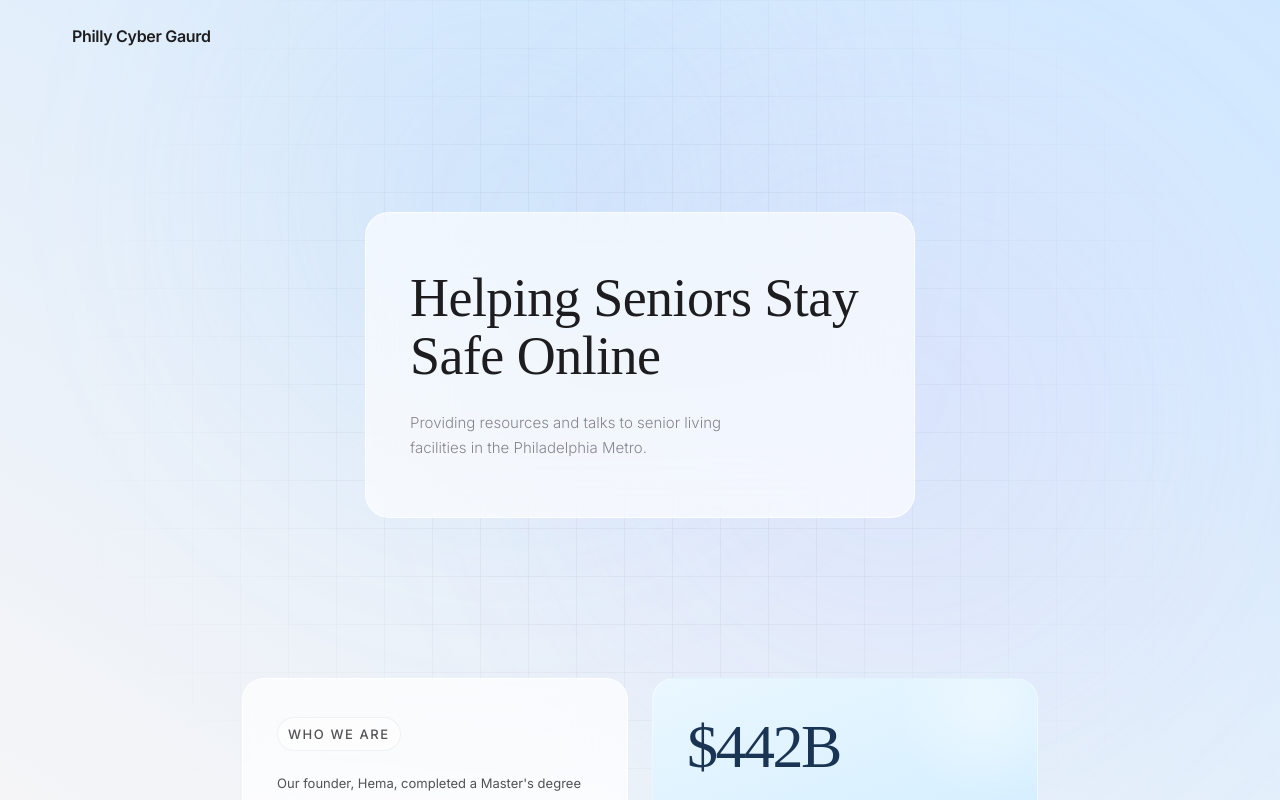
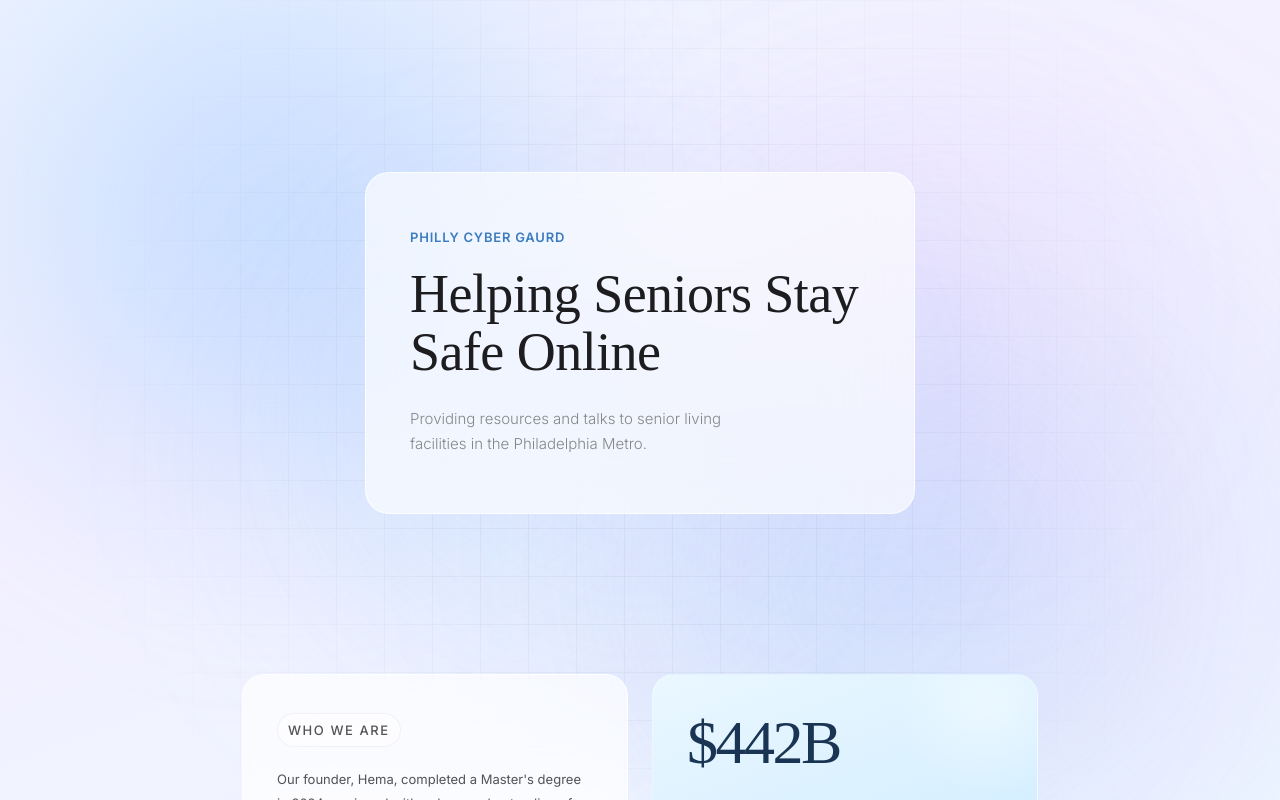
Before and after one commit to hemadhakshinadi/Phillycybergaurd, a React (Vite) app: page / in a window 1280 px wide. Shown: the top 800 px of the page. Built offline with nearby package versions, Linux system fonts and the light colour scheme.

Commit message:
utilizing lenis for scrolling

```diff
--- a/package.json
+++ b/package.json
@@ -10,6 +10,7 @@
     "preview": "vite preview"
   },
   "dependencies": {
+    "lenis": "^1.3.21",
     "react": "^19.2.4",
     "react-dom": "^19.2.4"
   },
--- a/src/App.tsx
+++ b/src/App.tsx
@@ -1,8 +1,50 @@
-import React, { useEffect, useRef } from 'react';
+import React, { useEffect, useRef, useCallback } from 'react';
+import Lenis from 'lenis';
+import 'lenis/dist/lenis.css';
 
 export default function App() {
   const bgRef = useRef<HTMLDivElement>(null);
   const gridRef = useRef<HTMLDivElement>(null);
+  const orbRefs = useRef<(HTMLDivElement | null)[]>([]);
+  const cursorGlowRef = useRef<HTMLDivElement>(null);
+  const mouseRef = useRef({ x: 0, y: 0, cx: 0, cy: 0 });
+  const lerpedRef = useRef({ x: 0, y: 0, cx: 0, cy: 0 });
+  const rafRef = useRef<number>(0);
+
+  useEffect(() => {
+    const elements = document.querySelectorAll<HTMLElement>('.reveal');
+
+    const observer = new IntersectionObserver(
+      (entries) => {
+        entries.forEach((entry) => {
+          if (entry.isIntersecting) {
+            entry.target.classList.add('revealed');
+            observer.unobserve(entry.target);
+          }
+        });
+      },
+      { threshold: 0.12, rootMargin: '0px 0px -50px 0px' },
+    );
+
+    elements.forEach((el) => observer.observe(el));
+    return () => observer.disconnect();
+  }, []);
+
+  useEffect(() => {
+    const lenis = new Lenis({
+      duration: 1.2,
+      easing: (t: number) => Math.min(1, 1.001 - Math.pow(2, -10 * t)),
+      smoothWheel: true,
+    });
+
+    function raf(time: number) {
+      lenis.raf(time);
+      requestAnimationFrame(raf);
+    }
+    requestAnimationFrame(raf);
+
+    return () => lenis.destroy();
+  }, []);
 
   useEffect(() => {
     const handleScroll = () => {
@@ -18,23 +60,98 @@ export default function App() {
     return () => window.removeEventListener('scroll', handleScroll);
   }, []);
 
+  useEffect(() => {
+    lerpedRef.current.cx = window.innerWidth / 2;
+    lerpedRef.current.cy = window.innerHeight / 2;
+    mouseRef.current.cx = window.innerWidth / 2;
+    mouseRef.current.cy = window.innerHeight / 2;
+
+    const handleMouseMove = (e: MouseEvent) => {
+      mouseRef.current.x = (e.clientX / window.innerWidth - 0.5) * 2;
+      mouseRef.current.y = (e.clientY / window.innerHeight - 0.5) * 2;
+      mouseRef.current.cx = e.clientX;
+      mouseRef.current.cy = e.clientY;
+    };
+
+    const orbConfigs = [
+      { depth: 0.03, speedX: 0.0003, speedY: 0.00025, ampX: 14, ampY: 12, phaseX: 0, phaseY: 0 },
+      { depth: 0.045, speedX: 0.00022, speedY: 0.0003, ampX: 12, ampY: 16, phaseX: 1.5, phaseY: 0.8 },
+      { depth: 0.025, speedX: 0.00028, speedY: 0.00018, ampX: 10, ampY: 14, phaseX: 3.0, phaseY: 2.1 },
+      { depth: 0.02, speedX: 0.00035, speedY: 0.00025, ampX: 16, ampY: 10, phaseX: 4.5, phaseY: 3.5 },
+      { depth: 0.05, speedX: 0.0002, speedY: 0.00032, ampX: 12, ampY: 12, phaseX: 5.8, phaseY: 1.2 },
+    ];
+
+    const startTime = performance.now();
+
+    const animate = () => {
+      const elapsed = performance.now() - startTime;
+
+      lerpedRef.current.x += (mouseRef.current.x - lerpedRef.current.x) * 0.035;
+      lerpedRef.current.y += (mouseRef.current.y - lerpedRef.current.y) * 0.035;
+      lerpedRef.current.cx += (mouseRef.current.cx - lerpedRef.current.cx) * 0.06;
+      lerpedRef.current.cy += (mouseRef.current.cy - lerpedRef.current.cy) * 0.06;
+
+      orbRefs.current.forEach((orb, i) => {
+        if (!orb) return;
+        const cfg = orbConfigs[i];
+
+        const driftX = Math.sin(elapsed * cfg.speedX + cfg.phaseX) * cfg.ampX
+                     + Math.sin(elapsed * cfg.speedX * 0.6 + cfg.phaseX + 1.3) * cfg.ampX * 0.4;
+        const driftY = Math.cos(elapsed * cfg.speedY + cfg.phaseY) * cfg.ampY
+                     + Math.cos(elapsed * cfg.speedY * 0.5 + cfg.phaseY + 2.1) * cfg.ampY * 0.35;
+
+        const mouseX = lerpedRef.current.x * cfg.depth * window.innerWidth;
+        const mouseY = lerpedRef.current.y * cfg.depth * window.innerHeight;
+
+        const scale = 1 + Math.sin(elapsed * cfg.speedX * 1.3 + cfg.phaseY) * 0.05;
+
+        orb.style.transform = `translate(${driftX + mouseX}px, ${driftY + mouseY}px) scale(${scale})`;
+      });
+
+      if (cursorGlowRef.current) {
+        cursorGlowRef.current.style.transform =
+          `translate(${lerpedRef.current.cx - 400}px, ${lerpedRef.current.cy - 400}px)`;
+      }
+
+      rafRef.current = requestAnimationFrame(animate);
+    };
+
+    window.addEventListener('mousemove', handleMouseMove, { passive: true });
+    rafRef.current = requestAnimationFrame(animate);
+
+    return () => {
+      window.removeEventListener('mousemove', handleMouseMove);
+      cancelAnimationFrame(rafRef.current);
+    };
+  }, []);
+
+  const setOrbRef = useCallback(
+    (index: number) => (el: HTMLDivElement | null) => {
+      orbRefs.current[index] = el;
+    },
+    [],
+  );
+
   return (
     <>
       <div className="background-effects" ref={bgRef}>
-        <div className="glow glow-1"></div>
-        <div className="glow glow-2"></div>
+        <div className="orb orb-1" ref={setOrbRef(0)} />
+        <div className="orb orb-2" ref={setOrbRef(1)} />
+        <div className="orb orb-3" ref={setOrbRef(2)} />
+        <div className="orb orb-4" ref={setOrbRef(3)} />
+        <div className="orb orb-5" ref={setOrbRef(4)} />
+        <div className="cursor-glow" ref={cursorGlowRef} />
       </div>
       <div className="grid-bg" ref={gridRef}></div>
 
       <header>
-        <nav>
-          <a href="/" className="logo">Philly Cyber Gaurd</a>
-        </nav>
+        <nav></nav>
       </header>
 
       <main>
         <section className="hero">
           <div className="hero-box">
+            <span className="brand-name">Philly Cyber Gaurd</span>
             <h1>Helping Seniors Stay Safe Online</h1>
             <h2>
               Providing resources and talks to senior living facilities
@@ -45,7 +162,7 @@ export default function App() {
 
         <section className="about">
           <div className="about-grid">
-            <div className="about-card">
+            <div className="about-card reveal">
               <p className="section-label">Who we are</p>
               <p>
                 Our founder, Hema, completed a Master&apos;s degree in 2024,
@@ -66,7 +183,7 @@ export default function App() {
               </p>
             </div>
 
-            <aside className="about-highlight">
+            <aside className="about-highlight reveal">
               <span className="about-stat">$442B</span>
               <p>
                 Lost globally to online scams and fraud in 2025 alone —
@@ -81,13 +198,13 @@ export default function App() {
         </section>
 
         <section className="steps">
-          <h2 className="steps-heading">How we help</h2>
-          <p className="steps-subheading">
+          <h2 className="steps-heading reveal">How we help</h2>
+          <p className="steps-subheading reveal">
             A step-by-step approach to keeping seniors safe in the digital world.
           </p>
 
           <div className="steps-list">
-            <div className="step-item">
+            <div className="step-item reveal">
               <div className="step-number">1</div>
               <div className="step-content">
                 <h3>Scam Awareness Training</h3>
@@ -103,7 +220,7 @@ export default function App() {
               </div>
             </div>
 
-            <div className="step-item">
+            <div className="step-item reveal">
               <div className="step-number">2</div>
               <div className="step-content">
                 <h3>Device Security Setup</h3>
@@ -119,7 +236,7 @@ export default function App() {
               </div>
             </div>
 
-            <div className="step-item">
+            <div className="step-item reveal">
               <div className="step-number">3</div>
               <div className="step-content">
                 <h3>Digital Literacy</h3>
@@ -135,7 +252,7 @@ export default function App() {
               </div>
             </div>
 
-            <div className="step-item">
+            <div className="step-item reveal">
               <div className="step-number">4</div>
               <div className="step-content">
                 <h3>Programs</h3>
@@ -147,7 +264,7 @@ export default function App() {
               </div>
             </div>
 
-            <div className="step-item">
+            <div className="step-item reveal">
               <div className="step-number">5</div>
               <div className="step-content">
                 <h3>Support System</h3>
--- a/src/styles.css
+++ b/src/styles.css
@@ -39,34 +39,73 @@ a {
   height: 100vh;
   z-index: -2;
   overflow: hidden;
-  background: linear-gradient(to bottom left, #D0E8FF, #F5F5F7);
+  background: linear-gradient(160deg, #eef4ff 0%, #f3f0ff 40%, #edf6ff 100%);
   will-change: opacity;
 }
 
-.glow {
+.orb {
   position: absolute;
   border-radius: 50%;
-  filter: blur(90px);
-  opacity: 0.6;
-  animation: float 20s ease-in-out infinite;
   pointer-events: none;
+  will-change: transform;
 }
 
-.glow-1 {
+.orb-1 {
   top: -20%;
-  left: 10%;
+  left: -10%;
   width: 60vw;
   height: 60vw;
-  background: radial-gradient(circle, rgba(147, 197, 253, 0.4) 0%, rgba(250, 250, 252, 0) 70%);
+  background: radial-gradient(circle, rgba(139, 192, 255, 0.45) 0%, transparent 70%);
+  filter: blur(70px);
 }
 
-.glow-2 {
-  bottom: -10%;
-  right: -5%;
+.orb-2 {
+  bottom: -25%;
+  right: -10%;
   width: 70vw;
   height: 70vw;
-  background: radial-gradient(circle, rgba(196, 181, 253, 0.3) 0%, rgba(250, 250, 252, 0) 70%);
-  animation-delay: -10s;
+  background: radial-gradient(circle, rgba(188, 170, 250, 0.3) 0%, transparent 70%);
+  filter: blur(90px);
+}
+
+.orb-3 {
+  top: 35%;
+  left: 45%;
+  width: 50vw;
+  height: 50vw;
+  background: radial-gradient(circle, rgba(147, 218, 250, 0.25) 0%, transparent 70%);
+  filter: blur(80px);
+}
+
+.orb-4 {
+  top: 5%;
+  right: 10%;
+  width: 40vw;
+  height: 40vw;
+  background: radial-gradient(circle, rgba(210, 190, 255, 0.22) 0%, transparent 70%);
+  filter: blur(100px);
+}
+
+.orb-5 {
+  bottom: 5%;
+  left: 15%;
+  width: 45vw;
+  height: 45vw;
+  background: radial-gradient(circle, rgba(170, 220, 255, 0.25) 0%, transparent 70%);
+  filter: blur(85px);
+}
+
+.cursor-glow {
+  position: absolute;
+  top: 0;
+  left: 0;
+  width: 800px;
+  height: 800px;
+  border-radius: 50%;
+  background: radial-gradient(circle, rgba(147, 197, 253, 0.12) 0%, transparent 70%);
+  pointer-events: none;
+  will-change: transform;
+  filter: blur(30px);
 }
 
 .grid-bg {
@@ -86,11 +125,6 @@ a {
   will-change: opacity;
 }
 
-@keyframes float {
-  0%, 100% { transform: translateY(0) scale(1); }
-  50% { transform: translateY(-5%) scale(1.05); }
-}
-
 /* ── Nav ── */
 
 header {
@@ -105,23 +139,13 @@ nav {
   max-width: 1200px;
   margin: 0 auto;
   padding: 0 32px;
-  height: 72px;
-  display: flex;
-  align-items: center;
-  justify-content: space-between;
-}
-
-.logo {
-  font-weight: 600;
-  font-size: 16px;
-  letter-spacing: -0.02em;
-  color: var(--text);
+  height: 32px;
 }
 
 /* ── Hero ── */
 
 main {
-  padding-top: 72px;
+  padding-top: 32px;
   min-height: 100vh;
   width: 100%;
 }
@@ -160,6 +184,18 @@ main {
     transform: translateY(0);
     opacity: 1;
   }
+}
+
+.brand-name {
+  display: inline-block;
+  font-size: 13px;
+  font-weight: 600;
+  letter-spacing: 0.06em;
+  text-transform: uppercase;
+  color: #3b7bbf;
+  margin-bottom: 20px;
+  opacity: 0;
+  animation: fadeIn 1s cubic-bezier(0.16, 1, 0.3, 1) 0.15s forwards;
 }
 
 .hero h1 {
@@ -370,22 +406,6 @@ main {
   align-items: flex-start;
   padding: 34px 0;
   position: relative;
-  opacity: 0;
-  transform: translateY(16px);
-  animation: stepReveal 0.8s cubic-bezier(0.16, 1, 0.3, 1) forwards;
-}
-
-.step-item:nth-child(1) { animation-delay: 0.1s; }
-.step-item:nth-child(2) { animation-delay: 0.2s; }
-.step-item:nth-child(3) { animation-delay: 0.3s; }
-.step-item:nth-child(4) { animation-delay: 0.4s; }
-.step-item:nth-child(5) { animation-delay: 0.5s; }
-
-@keyframes stepReveal {
-  to {
-    opacity: 1;
-    transform: translateY(0);
-  }
 }
 
 .step-item + .step-item {
@@ -460,11 +480,34 @@ main {
   border-color: rgba(0, 0, 0, 0.1);
 }
 
+/* ── Scroll Reveal ── */
+
+.reveal {
+  opacity: 0;
+  transform: translateY(40px);
+  transition: opacity 0.9s cubic-bezier(0.16, 1, 0.3, 1),
+              transform 0.9s cubic-bezier(0.16, 1, 0.3, 1);
+}
+
+.reveal.revealed {
+  opacity: 1;
+  transform: translateY(0);
+}
+
+.about-highlight.reveal { transition-delay: 0.15s; }
+.steps-subheading.reveal { transition-delay: 0.1s; }
+
+.step-item.reveal:nth-child(1) { transition-delay: 0s; }
+.step-item.reveal:nth-child(2) { transition-delay: 0.1s; }
+.step-item.reveal:nth-child(3) { transition-delay: 0.2s; }
+.step-item.reveal:nth-child(4) { transition-delay: 0.3s; }
+.step-item.reveal:nth-child(5) { transition-delay: 0.4s; }
+
 /* ── Responsive ── */
 
 @media (max-width: 768px) {
   .hero {
-    min-height: calc(100svh - 72px);
+    min-height: calc(100svh - 32px);
     padding: 0 24px;
     display: flex;
     align-items: center;
@@ -480,6 +523,11 @@ main {
     text-align: center;
     align-items: center;
     max-width: 100%;
+  }
+
+  .brand-name {
+    font-size: 12px;
+    margin-bottom: 16px;
   }
 
   .hero h1 {
@@ -559,15 +607,13 @@ main {
     padding: 4px 12px;
   }
 
-  .glow-1 {
-    width: 100vw;
-    height: 100vw;
-  }
-
-  .glow-2 {
-    width: 120vw;
-    height: 120vw;
-  }
+  .orb { filter: blur(60px); }
+  .orb-1 { width: 90vw; height: 90vw; }
+  .orb-2 { width: 100vw; height: 100vw; }
+  .orb-3 { width: 80vw; height: 80vw; }
+  .orb-4 { width: 70vw; height: 70vw; }
+  .orb-5 { width: 85vw; height: 85vw; }
+  .cursor-glow { display: none; }
 
   .grid-bg {
     background-size: 32px 32px;
```
Also changed, not shown: 1 other file (tests, documents, lock files or other folders).
